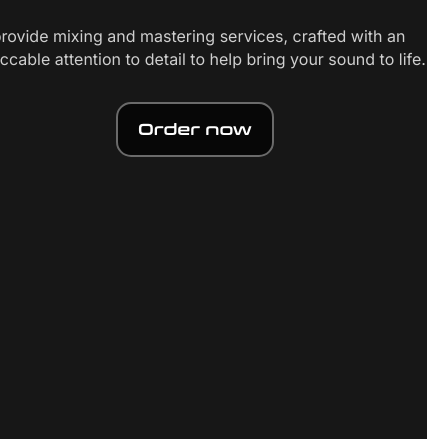
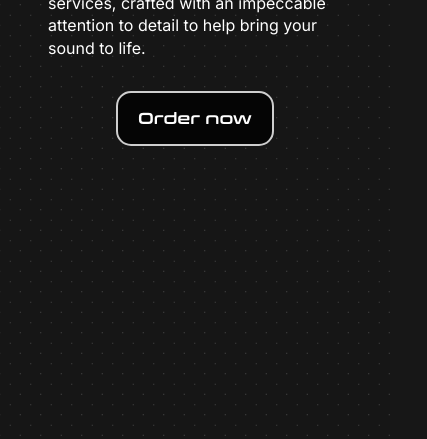
Before and after one commit to GOATS2K/starlight-dynamics, a plain HTML site: page index.html in a window 390 px wide. Shown: the part 405-844 px from the top of the page, 427 px wide, since content can reach past the window. Drawn offline with Linux system fonts and the light colour scheme.

Commit message:
feat: responsive frontpage

```diff
--- a/assets/css/button.css
+++ b/assets/css/button.css
@@ -1,8 +1,8 @@
 /* CSS */
-.button-27 {
+.btn {
   appearance: none;
-  background-color: #070707;
-  border: 2px solid #6a6a6a;
+  background-color: #050505;
+  border: 2px solid #cecece;
   border-radius: 15px;
   box-sizing: border-box;
   color: white;
@@ -24,16 +24,16 @@
   will-change: transform;
 }
 
-.button-27:disabled {
+.btn:disabled {
   pointer-events: none;
 }
 
-.button-27:hover {
+.btn:hover {
   box-shadow: rgba(0, 0, 0, 0.25) 0 8px 15px;
   transform: translateY(-2px);
 }
 
-.button-27:active {
+.btn:active {
   box-shadow: none;
   transform: translateY(0);
 }
--- a/assets/css/main.css
+++ b/assets/css/main.css
@@ -3,13 +3,13 @@
 @import url("button.css");
 
 :root {
-  --color-bg: rgb(219, 222, 219);
-  --color: rgb(207, 207, 207);
+  --color-bg: #171717;
+  --color: rgb(255, 255, 255);
 }
 
 @font-face {
   font-family: "Conthrax";
-  src: url("/assets/fonts/Conthrax-Semibold.otf");
+  src: url("/assets/fonts/Conthrax-Semibold.woff2");
 }
 
 body {
@@ -17,16 +17,7 @@ body {
   /* background-color: var(--color-bg) */
   line-height: 1.4;
   color: var(--color);
-
-  /* background-image: radial-gradient(#4f506e 0.25px, transparent 0.5px),
-    radial-gradient(#4b4d85 0.25px, #e5e5f7 0.25px);
-  background-size: 20px 20px;
-  background-position: 0 0, 10px 10px; */
-
-  background-color: #171717;
-    opacity: 1;
-    background-image: radial-gradient(#656464 0.5px, #171717 0.5px);
-    background-size: 10px 10px;
+  background-color: var(--color-bg);
 }
 
 .conthrax {
@@ -45,8 +36,45 @@ body {
   align-items: center;
 }
 
+.dots {
+  background-image: radial-gradient(#5d5d5d 0.5px, transparent 0.5px),
+    radial-gradient(#656565 0.5px, #171717 0.5px);
+  background-size: 20px 20px;
+  background-position: 0 0, 10px 10px;
+  animation: scrolling-dots linear 30s;
+  animation-direction: alternate;
+  animation-iteration-count: infinite;
+  position: absolute;
+  z-index: -100;
+  width: 100%;
+  height: 100%;
+  opacity: 0.85;
+}
+
+@keyframes scrolling-dots {
+  from {
+    opacity: 0.85;
+    background-size: 20px 20px;
+  }
+  to {
+    opacity: 0.3;
+    background-size: 23px 23px;
+  }
+}
+
 .text-body {
+  padding-inline: 0.5em;
   display: inline-block;
   text-align: left;
-  width: 46ch;
+  max-width: 46ch;
 }
+
+@media screen and (max-width: 960px) {
+  h1 {
+    font-size: 1.5em;
+  }
+
+  .container {
+    padding-inline: 2.5em;
+  }
+}
--- a/index.html
+++ b/index.html
@@ -10,7 +10,8 @@
     <link href="https://fonts.googleapis.com/css2?family=Inter:ital,opsz,wght@0,14..32,100..900;1,14..32,100..900&display=swap" rel="stylesheet">
 </head>
 <body>
-    <div class="front-page full-height">
+    <div class="front-page full-height container">
+        <div class="dots"></div>
         <h1 class="conthrax logo">Starlight Dynamics</h1>
         <div class="mb-1">
             <div class="text-body">
@@ -19,7 +20,7 @@
                 </p>
             </div>
         </div>
-        <button class="button-27">Order now</button>
+        <button class="btn">Order now</button>
     </div>
 </body>
 </html>
```
Also changed, not shown: assets/fonts/Conthrax-SemiBold.otf (deleted), assets/fonts/Conthrax-SemiBold.woff2 (added).
